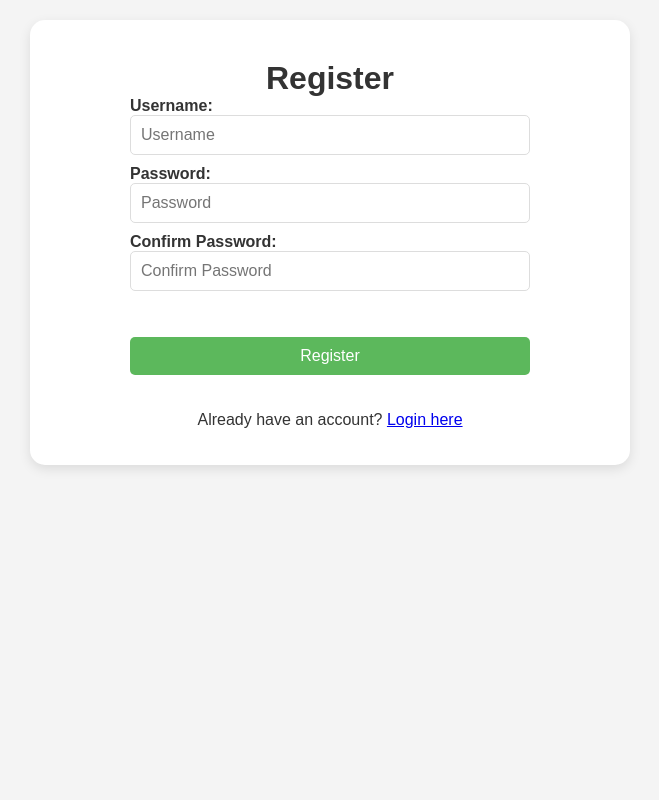
After one commit to samueldata/task-manager, a Flask app: page /register in a window 1280 px wide. The commit adds this page. Shown: the whole page, without its empty margins (310-969 px from the left). Run offline with Flask 2, Linux system fonts and the light colour scheme.

Commit message:
Add user registration functionality and improve login flow
- Implement registration route and form for new users
- Enhance login route with error handling and flash messages
- Update README.md with usage instructions for registration
- Style adjustments for login and registration forms

```diff
--- a/app.py
+++ b/app.py
@@ -1,13 +1,13 @@
 import os
 import sqlite3
-from flask import Flask, jsonify, request, render_template, redirect, url_for
+from flask import Flask, jsonify, request, render_template, redirect, url_for, flash
 from flask_login import LoginManager, UserMixin, login_user, logout_user, login_required, current_user
 from werkzeug.security import generate_password_hash, check_password_hash
 
 # Garante que a pasta 'instance/' exista
 if not os.path.exists('instance'):
     os.makedirs('instance')
-    print("Diretório 'instance/' criado com sucesso.")
+    print("Directory 'instance/' created successfully.")
 
 app = Flask(__name__)
 app.secret_key = 'supersecretkey'
@@ -38,7 +38,7 @@ def load_user(user_id):
 # Função para inicializar o banco de dados e criar as tabelas
 def init_db():
     try:
-        print("Iniciando a criação do banco de dados...")
+        print("Starting database creation...")
         conn = sqlite3.connect('instance/tasks.db')
         cursor = conn.cursor()
 
@@ -67,9 +67,9 @@ def init_db():
 
         conn.commit()
         conn.close()
-        print("Banco de dados inicializado com sucesso.")
+        print("Database initialized successfully.")
     except Exception as e:
-        print(f"Erro ao inicializar o banco de dados: {e}")
+        print(f"Error initializing database: {e}")
 
 # Inicializa o banco de dados antes da primeira requisição
 @app.before_first_request
@@ -85,7 +85,7 @@ def add_task_to_db(task_text, user_id):
         conn.commit()
         conn.close()
     except Exception as e:
-        print(f"Erro ao adicionar tarefa: {e}")
+        print(f"Error adding task: {e}")
 
 # Função para buscar todas as tarefas do banco para um usuário
 def get_tasks_from_db(user_id):
@@ -97,7 +97,7 @@ def get_tasks_from_db(user_id):
         conn.close()
         return [{'id': task[0], 'task': task[1]} for task in tasks]
     except Exception as e:
-        print(f"Erro ao buscar tarefas: {e}")
+        print(f"Error fetching tasks: {e}")
         return []
 
 # Rota para a página inicial
@@ -135,24 +135,70 @@ def delete_task(task_id):
 
         return '', 204  # Retorna sucesso sem conteúdo
     except Exception as e:
-        print(f"Erro ao processar requisição DELETE: {e}")
+        print(f"Error processing DELETE request: {e}")
         return jsonify({'error': 'Internal Server Error'}), 500
 
-# Rota para login
+# Rota para registro de novos usuários
+@app.route('/register', methods=['GET', 'POST'])
+def register():
+    if request.method == 'POST':
+        username = request.form.get('username')
+        password = request.form.get('password')
+        confirm_password = request.form.get('confirm_password')
+
+        # Validação de entrada
+        if not username or not password or not confirm_password:
+            flash('All fields are required.', 'error')
+            return render_template('register.html')
+
+        if password != confirm_password:
+            flash('Passwords do not match.', 'error')
+            return render_template('register.html')
+
+        # Verificar se o nome de usuário já existe
+        conn = sqlite3.connect('instance/tasks.db')
+        cursor = conn.cursor()
+        cursor.execute('SELECT id FROM users WHERE username = ?', (username,))
+        existing_user = cursor.fetchone()
+
+        if existing_user:
+            flash('Username already exists. Please choose another.', 'error')
+            conn.close()
+            return render_template('register.html')
+
+        # Adicionar o novo usuário ao banco de dados
+        hashed_password = generate_password_hash(password, method='pbkdf2:sha256')
+        cursor.execute('INSERT INTO users (username, password) VALUES (?, ?)', (username, hashed_password))
+        conn.commit()
+        conn.close()
+
+        flash('User registered successfully! Please log in.', 'success')
+        return redirect(url_for('login'))
+
+    return render_template('register.html')
+
+# Atualizar a rota de login para validação
 @app.route('/login', methods=['GET', 'POST'])
 def login():
     if request.method == 'POST':
         username = request.form.get('username')
         password = request.form.get('password')
+
+        # Verificar credenciais no banco de dados
         conn = sqlite3.connect('instance/tasks.db')
         cursor = conn.cursor()
         cursor.execute('SELECT id, password FROM users WHERE username = ?', (username,))
         user = cursor.fetchone()
         conn.close()
-        if user and check_password_hash(user[1], password):
-            login_user(User(user[0], username))
-            return redirect(url_for('home'))
-        return "Invalid credentials", 401
+
+        if not user or not check_password_hash(user[1], password):
+            flash('Invalid credentials. Try again.', 'error')
+            return render_template('login.html')
+
+        # Autenticar o usuário
+        login_user(User(user[0], username))
+        return redirect(url_for('home'))
+
     return render_template('login.html')
 
 # Rota para logout
--- a/static/style.css
+++ b/static/style.css
@@ -75,7 +75,7 @@ form.add-task-form {
     flex-direction: row;
 }
 
-form.login-form {
+form.login-form,form.register-form {
     display: flex;
     flex-direction: column;
     align-items: stretch;
--- a/templates/login.html
+++ b/templates/login.html
@@ -16,6 +16,7 @@
                 <label for="password" style="text-align: left; display: block; font-weight: bold;">Password:</label>
                 <input type="password" id="password" name="password" required>
                 <button type="submit">Login</button>
+                <p>Don't have an account? <a href="/register">Register here</a></p>
             </form>
         </div>
     </div>
--- /dev/null
+++ b/templates/register.html
@@ -0,0 +1,56 @@
+<!DOCTYPE html>
+<html lang="en">
+<head>
+    <meta charset="UTF-8">
+    <meta name="viewport" content="width=device-width, initial-scale=1.0">
+    <title>Register</title>
+    <link rel="stylesheet" href="/static/style.css">
+</head>
+<body>
+    <div class="container">
+        <div class="card">
+            <form id="registerForm" class="register-form" method="POST" action="/register" autocomplete="off">
+                <h1>Register</h1>
+                <label for="username" style="text-align: left; display: block; font-weight: bold;">Username:</label>
+                <input type="text" id="username" name="username" placeholder="Username" required autocomplete="off">
+                <label for="password" style="text-align: left; display: block; font-weight: bold;">Password:</label>
+                <input type="password" id="password" name="password" placeholder="Password" required autocomplete="new-password">
+                <label for="confirm_password" style="text-align: left; display: block; font-weight: bold;">Confirm Password:</label>
+                <input type="password" id="confirm_password" name="confirm_password" placeholder="Confirm Password" required>
+                <br>
+                <span id="message"></span>
+                <br>
+                <button type="submit">Register</button>
+            </form>
+            <p>Already have an account? <a href="/login">Login here</a></p>
+        </div>
+    </div>
+
+    <script>
+        const password = document.getElementById('password');
+        const confirmPassword = document.getElementById('confirm_password');
+        const message = document.getElementById('message');
+        const form = document.getElementById('registerForm');
+
+        function checkMatch() {
+            if (password.value === confirmPassword.value) {
+                message.textContent = 'Passwords match ✅';
+                message.className = 'success';
+                return true;
+            } else {
+                message.textContent = 'Passwords do not match ❌';
+                message.className = 'error';
+                return false;
+            }
+        }
+
+        confirmPassword.addEventListener('input', checkMatch);
+
+        form.addEventListener('submit', function (e) {
+            if (!checkMatch()) {
+                e.preventDefault(); // Prevent form submission
+            }
+        });
+    </script>
+</body>
+</html>
```
Also changed, not shown: README.md.
